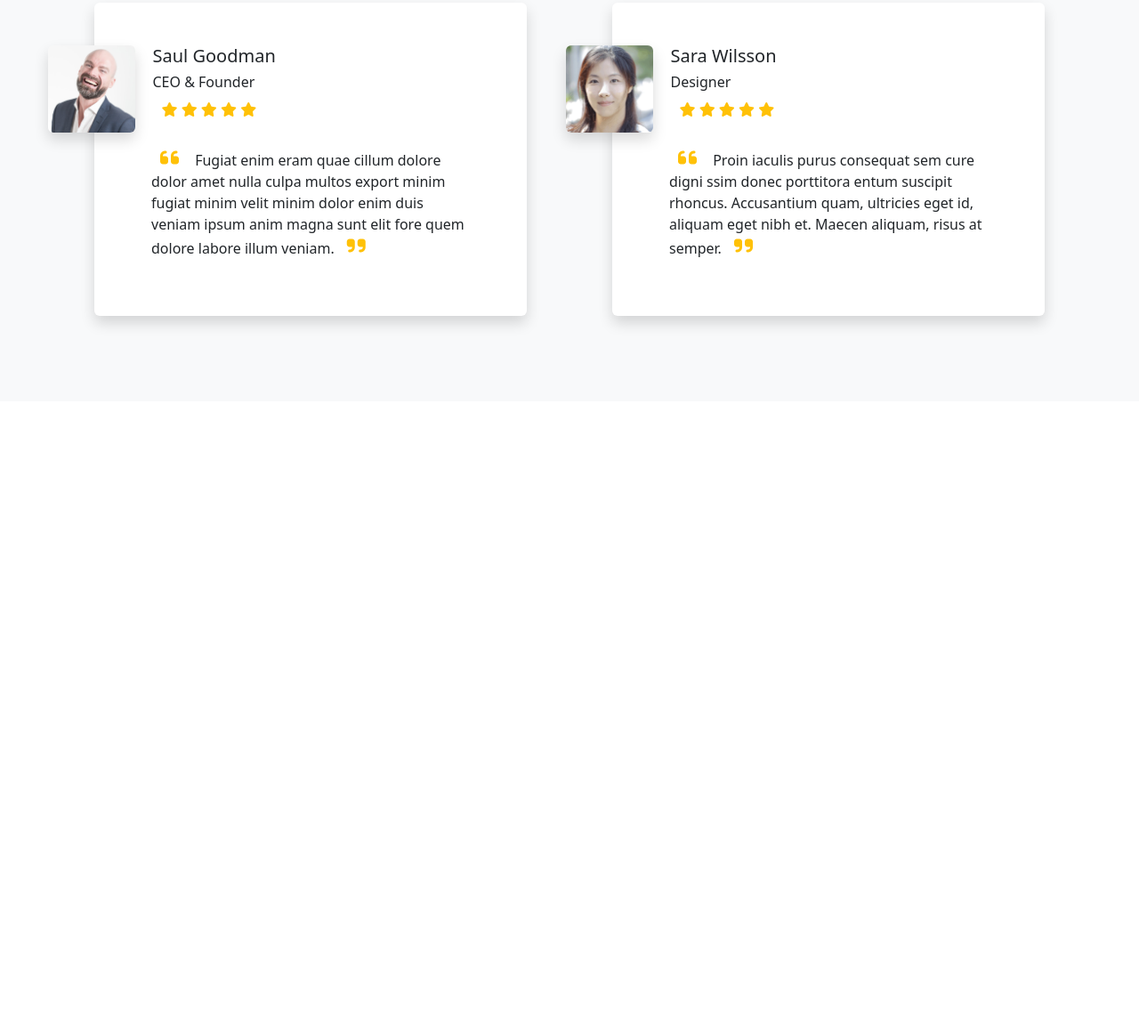
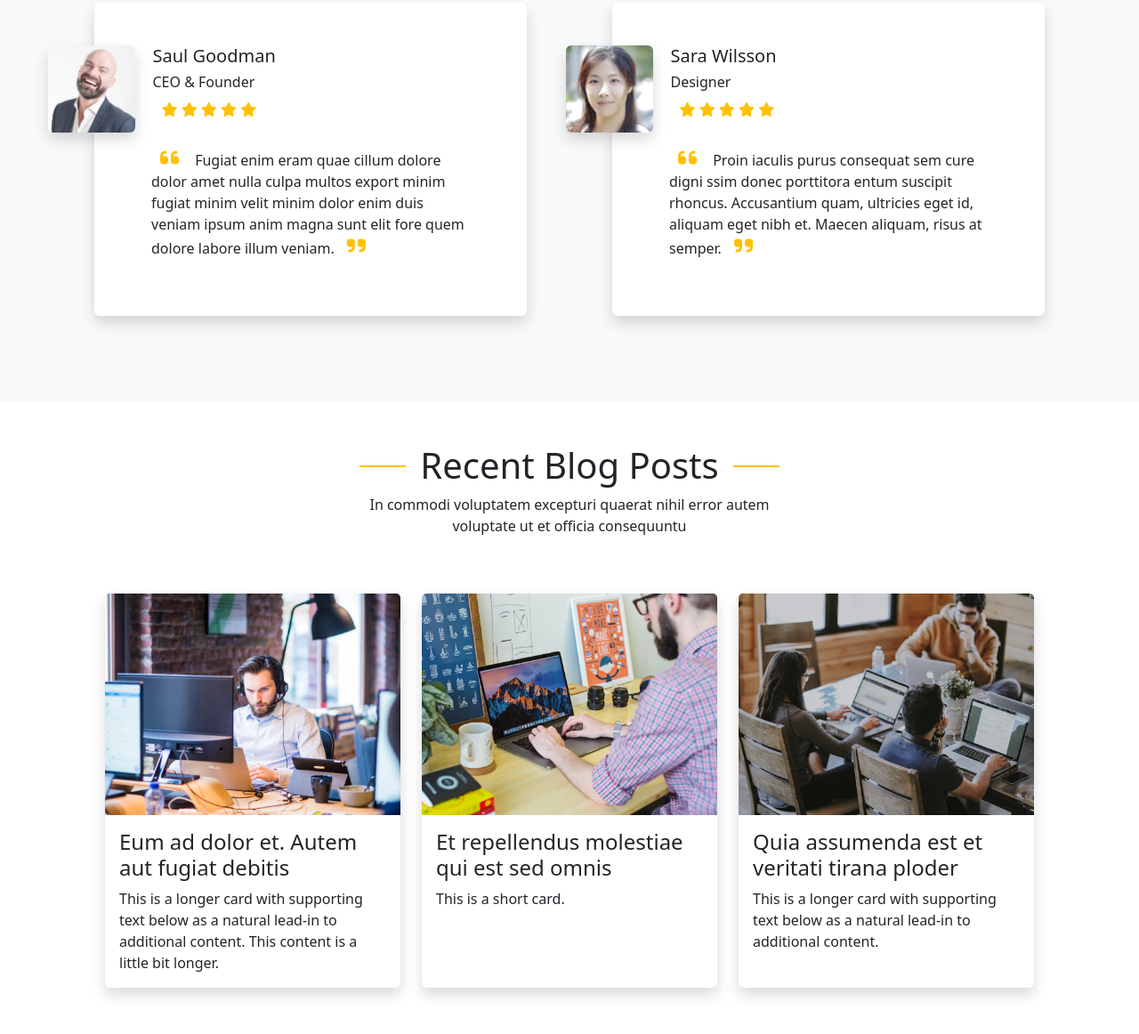
Before and after one commit to FajilatulJunnat/construction-project, a plain HTML site: page index.html in a window 1280 px wide. Shown: the part 8898-10060 px from the top of the page at 89% size. Before the commit the page ends 9349 px from the top, so only its background shows below. Drawn offline with nearby package versions, Linux system fonts and the light colour scheme; files whose address does not match are found by name.

Commit message:
blog done

```diff
--- a/index.html
+++ b/index.html
@@ -817,6 +817,67 @@
         </div>
       </div>
     </section>
+    <!--recent blog-->
+    <section class="container p-5">
+      <div class="d-flex  justify-content-center">
+        <div class="text-center w-50 ">
+          <div class="d-flex justify-content-center">
+            <!--bar-->
+              <div class="progress slide-ber-size rounded-0 my-4" role="progressbar" aria-label="Example 2px high warning example" aria-valuenow="25" aria-valuemin="0" aria-valuemax="100" style="height: 2px">
+                <div class="progress-bar text-bg-warning" style="width: 100%"></div>
+              </div>
+             <!--end--> <h1 class="px-3">Recent Blog Posts</h1>
+              <!--bar-->
+
+                <div class="progress slide-ber-size rounded-0 my-4" role="progressbar" aria-label="Example 2px high warning example" aria-valuenow="25" aria-valuemin="0" aria-valuemax="100" style="height: 2px">
+                  <div class="progress-bar text-bg-warning" style="width: 100%"></div>
+                </div>
+               <!--end-->
+            </div>
+          <p>
+            In commodi voluptatem excepturi quaerat nihil error autem voluptate ut et officia consequuntu
+          </p>
+        </div>
+        </div>
+        <div class="row row-cols-1 row-cols-lg-3 row-cols-md-2 g-4 py-5">
+          <div class="col">
+            <a href="#" class="text-decoration-none">
+            <div class="card h-100 shadow border-0">
+              <img src="./img/blog/blog-1.jpg" class="card-img-top" alt="...">
+              <div class="card-body">
+                <h4 class="card-title">Eum ad dolor et. Autem aut fugiat debitis
+
+                  </h4>
+                <p class="card-text">This is a longer card with supporting text below as a natural lead-in to additional content. This content is a little bit longer.</p>
+              </div>
+            </div></a>
+          </div>
+          <div class="col">
+            <a href="#" class="text-decoration-none">
+            <div class="card h-100 shadow border-0">
+              <img src="./img/blog/blog-2.jpg" class="card-img-top" alt="...">
+              <div class="card-body">
+                <h4 class="card-title">Et repellendus molestiae qui est sed omnis
+
+                  </h4>
+                <p class="card-text">This is a short card.</p>
+              </div>
+            </div></a>
+          </div>
+
+          <div class="col">
+            <a href="#" class="text-decoration-none">
+            <div class="card h-100 border-0 shadow">
+              <img src="./img/blog/blog-3.jpg" class="card-img-top" alt="...">
+              <div class="card-body">
+                <h4 class="card-title">Quia assumenda est et veritati tirana ploder
+                  </h4>
+                <p class="card-text">This is a longer card with supporting text below as a natural lead-in to additional content.</p>
+              </div>
+            </div></a>
+          </div>
+        </div>
+    </section>
         <script src="https://cdn.jsdelivr.net/npm/bootstrap@5.3.2/dist/js/bootstrap.bundle.min.js" integrity="sha384-C6RzsynM9kWDrMNeT87bh95OGNyZPhcTNXj1NW7RuBCsyN/o0jlpcV8Qyq46cDfL" crossorigin="anonymous"></script>
 </body>
 </html>
```
